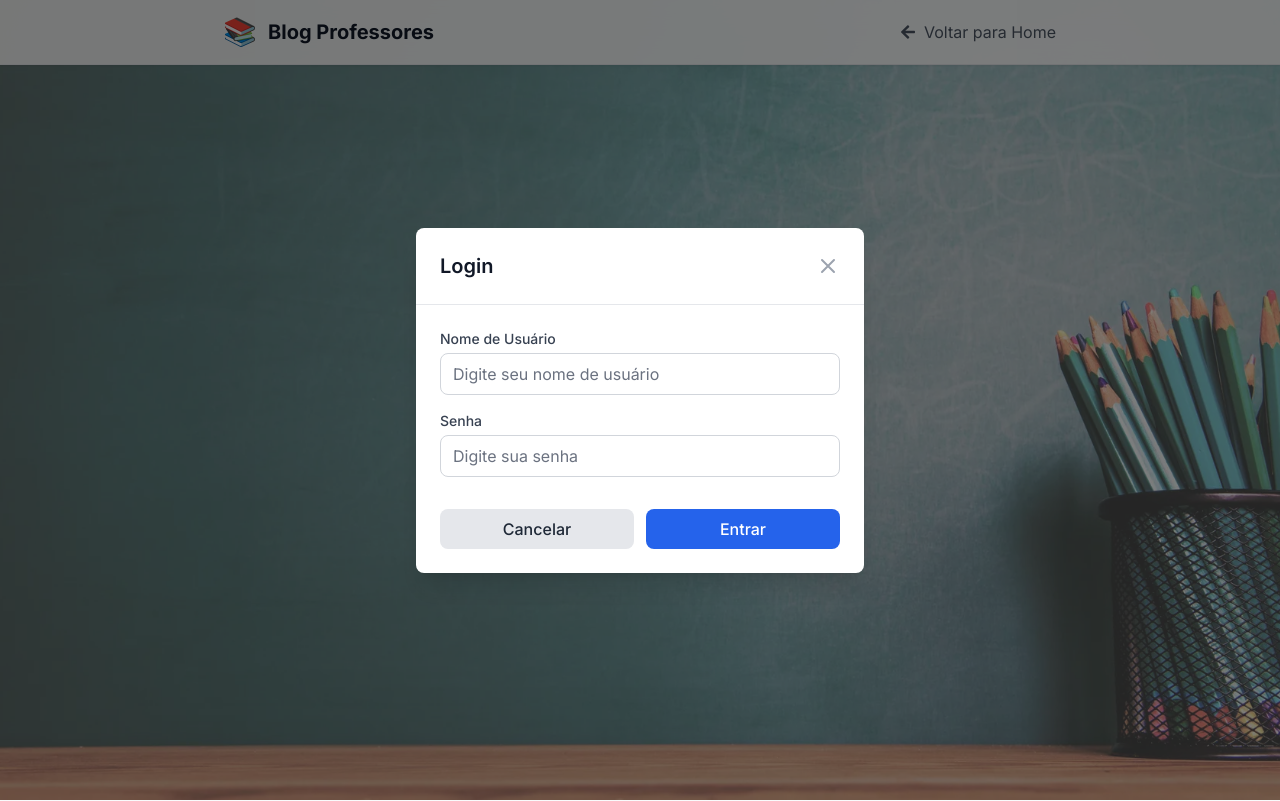
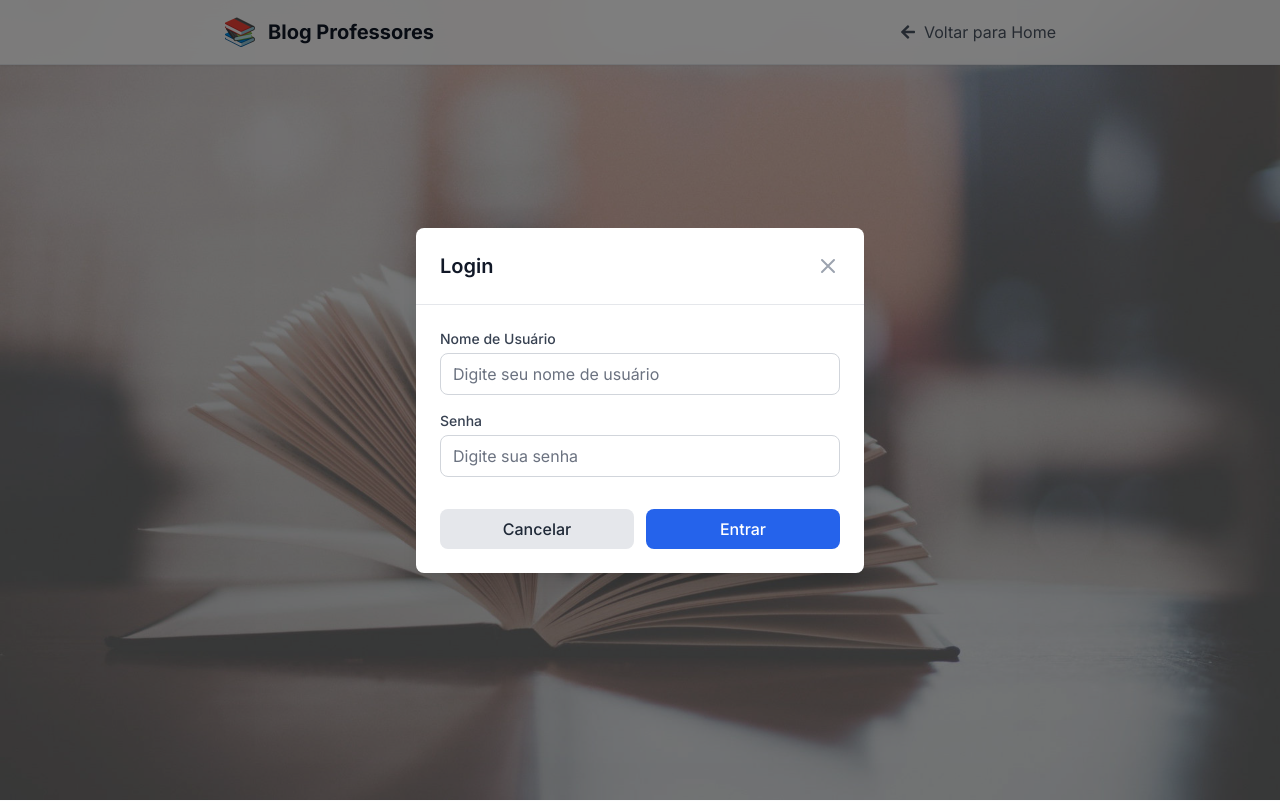
Before and after one commit to gustavomarquesss/postech-fase-3, a React (Vite) app: page /login in a window 1280 px wide. Built offline with nearby package versions, Linux system fonts and the light colour scheme.

Commit message:
ajustando wallpaper login

```diff
--- a/src/pages/LoginPage.tsx
+++ b/src/pages/LoginPage.tsx
@@ -37,7 +37,7 @@ export const LoginPage: React.FC = () => {
     <div className="min-h-screen relative">
       <div className="fixed inset-0 -z-10 opacity-70">
         <img
-          src="/wallpaper-education.png"
+          src="/book-5q6xbfxwtbme5kaj.jpg"
           alt="Educational background"
           className="w-full h-full object-cover"
           style={{ minHeight: '100vh' }}
```
Also changed, not shown: public/book-5q6xbfxwtbme5kaj.jpg (added).
